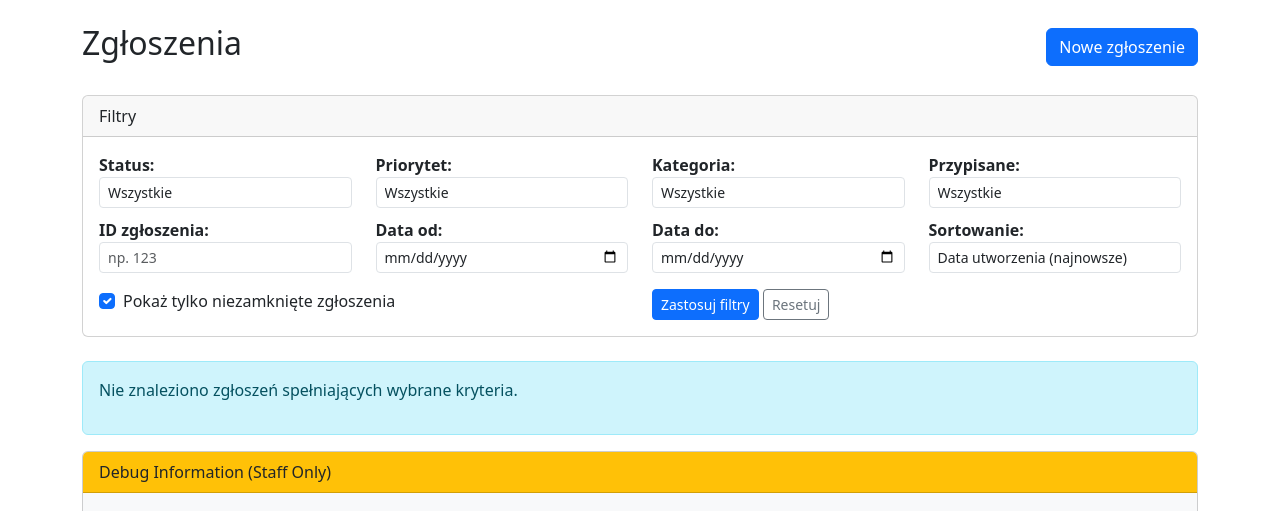
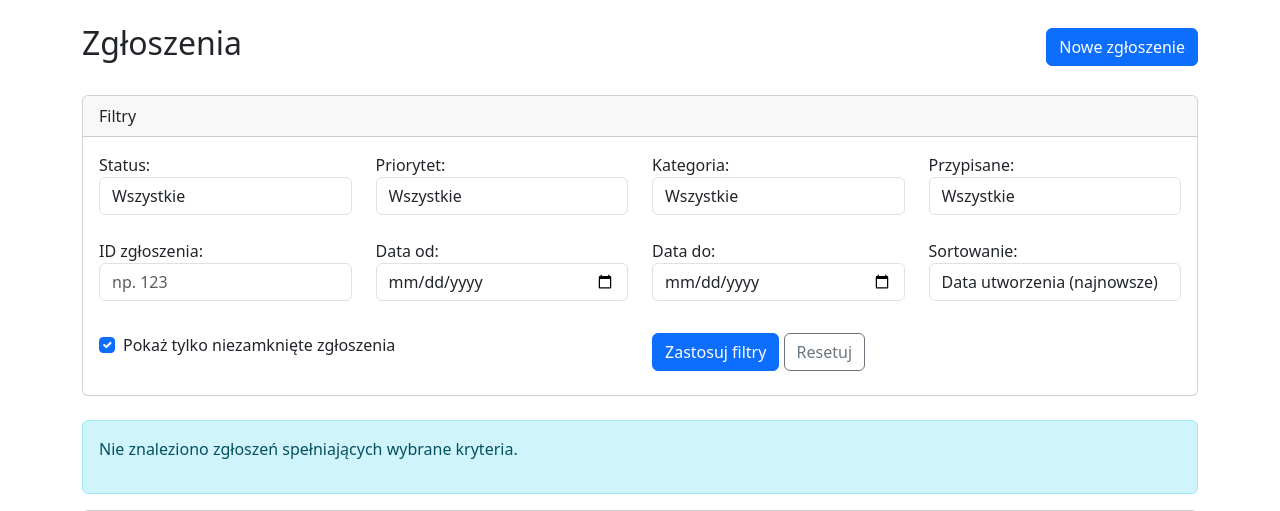
Before and after one commit to 70490-jakub-adrych/projekt-wdrozeniowy, a Django app: page /tickets/ in a window 1280 px wide. Shown: the part 56-567 px from the top of the page. Run offline with Django 3.2, Linux system fonts and the light colour scheme; the visitor is signed in with stand-in values (Sample User, id 1); data that the repository does not hold is empty; some libraries are stand-ins or nearby versions.

Commit message:
fix css layout and positioning for whole filter box on ticket list view

```diff
--- a/crm/templates/crm/tickets/ticket_list.html
+++ b/crm/templates/crm/tickets/ticket_list.html
@@ -46,12 +46,13 @@
         <i class="fas fa-filter"></i> Filtry
     </div>
     <div class="card-body">
-        <form method="get" class="form-inline">
+        <form method="get">
             <div class="container-fluid p-0">
-                <div class="row filter-row">
-                    <div class="col-md-3">
-                        <label for="status" class="filter-label">Status:</label>
-                        <select name="status" id="status" class="form-control form-control-sm">
+                <!-- Basic filters row -->
+                <div class="row mb-3">
+                    <div class="col-md-3 col-sm-6 mb-2">
+                        <label for="status" class="d-block">Status:</label>
+                        <select name="status" id="status" class="form-control">
                             <option value="" {% if not status_filter %}selected{% endif %}>Wszystkie</option>
                             <option value="new" {% if status_filter == 'new' %}selected{% endif %}>Nowe</option>
                             <option value="in_progress" {% if status_filter == 'in_progress' %}selected{% endif %}>W trakcie</option>
@@ -60,9 +61,9 @@
                             <option value="closed" {% if status_filter == 'closed' %}selected{% endif %}>Zamknięte</option>
                         </select>
                     </div>
-                    <div class="col-md-3">
-                        <label for="priority" class="filter-label">Priorytet:</label>
-                        <select name="priority" id="priority" class="form-control form-control-sm">
+                    <div class="col-md-3 col-sm-6 mb-2">
+                        <label for="priority" class="d-block">Priorytet:</label>
+                        <select name="priority" id="priority" class="form-control">
                             <option value="" {% if not priority_filter %}selected{% endif %}>Wszystkie</option>
                             <option value="low" {% if priority_filter == 'low' %}selected{% endif %}>Niski</option>
                             <option value="medium" {% if priority_filter == 'medium' %}selected{% endif %}>Średni</option>
@@ -70,9 +71,9 @@
                             <option value="critical" {% if priority_filter == 'critical' %}selected{% endif %}>Krytyczny</option>
                         </select>
                     </div>
-                    <div class="col-md-3">
-                        <label for="category" class="filter-label">Kategoria:</label>
-                        <select name="category" id="category" class="form-control form-control-sm">
+                    <div class="col-md-3 col-sm-6 mb-2">
+                        <label for="category" class="d-block">Kategoria:</label>
+                        <select name="category" id="category" class="form-control">
                             <option value="" {% if not category_filter %}selected{% endif %}>Wszystkie</option>
                             <option value="hardware" {% if category_filter == 'hardware' %}selected{% endif %}>Sprzęt</option>
                             <option value="software" {% if category_filter == 'software' %}selected{% endif %}>Oprogramowanie</option>
@@ -81,9 +82,9 @@
                             <option value="other" {% if category_filter == 'other' %}selected{% endif %}>Inne</option>
                         </select>
                     </div>
-                    <div class="col-md-3">
-                        <label for="assigned" class="filter-label">Przypisane:</label>
-                        <select name="assigned" id="assigned" class="form-control form-control-sm">
+                    <div class="col-md-3 col-sm-6 mb-2">
+                        <label for="assigned" class="d-block">Przypisane:</label>
+                        <select name="assigned" id="assigned" class="form-control">
                             <option value="" {% if not assigned_filter %}selected{% endif %}>Wszystkie</option>
                             <option value="me" {% if assigned_filter == 'me' %}selected{% endif %}>Do mnie</option>
                             <option value="unassigned" {% if assigned_filter == 'unassigned' %}selected{% endif %}>Nieprzypisane</option>
@@ -93,10 +94,10 @@
 
                 <!-- Organization filter for admin and agent users -->
                 {% if user.profile.role in 'admin,agent' and all_organizations %}
-                <div class="row filter-row">
-                    <div class="col-md-3">
-                        <label for="organization" class="filter-label">Organizacja:</label>
-                        <select name="organization" id="organization" class="form-control form-control-sm">
+                <div class="row mb-3">
+                    <div class="col-md-6 col-sm-12 mb-2">
+                        <label for="organization" class="d-block">Organizacja:</label>
+                        <select name="organization" id="organization" class="form-control">
                             <option value="" {% if not organization_filter %}selected{% endif %}>Wszystkie</option>
                             {% for org in all_organizations %}
                                 <option value="{{ org.id }}" {% if organization_filter == org.id|stringformat:"i" %}selected{% endif %}>
@@ -105,45 +106,40 @@
                             {% endfor %}
                         </select>
                     </div>
-                    <div class="col-md-9">
-                        <!-- Empty space to align with other rows -->
-                    </div>
                 </div>
                 {% endif %}
 
                 <!-- Additional filters for client-specific views -->
                 {% if user.profile.role == 'client' %}
-                <div class="row filter-row">
-                    <div class="col-md-3">
-                        <label for="created_by" class="filter-label">Utworzone przez:</label>
-                        <select name="created_by" id="created_by" class="form-control form-control-sm">
+                <div class="row mb-3">
+                    <div class="col-md-6 col-sm-12 mb-2">
+                        <label for="created_by" class="d-block">Utworzone przez:</label>
+                        <select name="created_by" id="created_by" class="form-control">
                             <option value="" {% if not created_by_filter %}selected{% endif %}>Wszystkie</option>
                             <option value="me" {% if created_by_filter == 'me' %}selected{% endif %}>Moje zgłoszenia</option>
                             <option value="" data-exclude="me" {% if exclude_created_by == 'me' %}selected{% endif %}>Zgłoszenia innych</option>
                         </select>
                     </div>
-                    <div class="col-md-9">
-                        <!-- Empty space to align with other rows -->
-                    </div>
                 </div>
                 {% endif %}
 
-                <div class="row filter-row">
-                    <div class="col-md-3">
-                        <label for="ticket_id" class="filter-label">ID zgłoszenia:</label>
-                        <input type="number" name="ticket_id" id="ticket_id" class="form-control form-control-sm" value="{{ ticket_id }}" placeholder="np. 123">
+                <!-- Advanced filters row -->
+                <div class="row mb-3">
+                    <div class="col-lg-3 col-md-4 col-sm-6 mb-2">
+                        <label for="ticket_id" class="d-block">ID zgłoszenia:</label>
+                        <input type="number" name="ticket_id" id="ticket_id" class="form-control" value="{{ ticket_id }}" placeholder="np. 123">
                     </div>
-                    <div class="col-md-3">
-                        <label for="date_from" class="filter-label">Data od:</label>
-                        <input type="date" name="date_from" id="date_from" class="form-control form-control-sm" value="{{ date_from }}">
+                    <div class="col-lg-3 col-md-4 col-sm-6 mb-2">
+                        <label for="date_from" class="d-block">Data od:</label>
+                        <input type="date" name="date_from" id="date_from" class="form-control" value="{{ date_from }}">
                     </div>
-                    <div class="col-md-3">
-                        <label for="date_to" class="filter-label">Data do:</label>
-                        <input type="date" name="date_to" id="date_to" class="form-control form-control-sm" value="{{ date_to }}">
+                    <div class="col-lg-3 col-md-4 col-sm-6 mb-2">
+                        <label for="date_to" class="d-block">Data do:</label>
+                        <input type="date" name="date_to" id="date_to" class="form-control" value="{{ date_to }}">
                     </div>
-                    <div class="col-md-3">
-                        <label for="sort_by" class="filter-label">Sortowanie:</label>
-                        <select name="sort_by" id="sort_by" class="form-control form-control-sm">
+                    <div class="col-lg-3 col-md-4 col-sm-6 mb-2">
+                        <label for="sort_by" class="d-block">Sortowanie:</label>
+                        <select name="sort_by" id="sort_by" class="form-control">
                             {% for sort_value, sort_label in sort_options %}
                                 <option value="{{ sort_value }}" {% if sort_by == sort_value %}selected{% endif %}>{{ sort_label }}</option>
                             {% endfor %}
@@ -156,21 +152,21 @@
                 <input type="hidden" name="exclude_created_by" value="{{ exclude_created_by }}">
                 {% endif %}
 
-                <div class="row mt-3">
-                    <div class="col-md-6">
+                <!-- Actions row -->
+                <div class="row mt-4">
+                    <div class="col-md-6 mb-2">
                         <div class="form-check">
-                            <!-- Use a checkbox without a name attribute so it's not submitted directly -->
                             <input class="form-check-input" type="checkbox" id="exclude_closed_checkbox" {% if exclude_closed %}checked{% endif %}>
                             <label class="form-check-label" for="exclude_closed_checkbox">
                                 Pokaż tylko niezamknięte zgłoszenia
                             </label>
                         </div>
                     </div>
-                    <div class="col-md-6 text-right">
-                        <button type="submit" class="btn btn-sm btn-primary">
+                    <div class="col-md-6 mb-2 text-md-right">
+                        <button type="submit" class="btn btn-primary">
                             <i class="fas fa-search"></i> Zastosuj filtry
                         </button>
-                        <a href="{% url 'ticket_list' %}" class="btn btn-sm btn-outline-secondary ml-2">
+                        <a href="{% url 'ticket_list' %}" class="btn btn-outline-secondary ml-2">
                             <i class="fas fa-sync"></i> Resetuj
                         </a>
                     </div>
```
